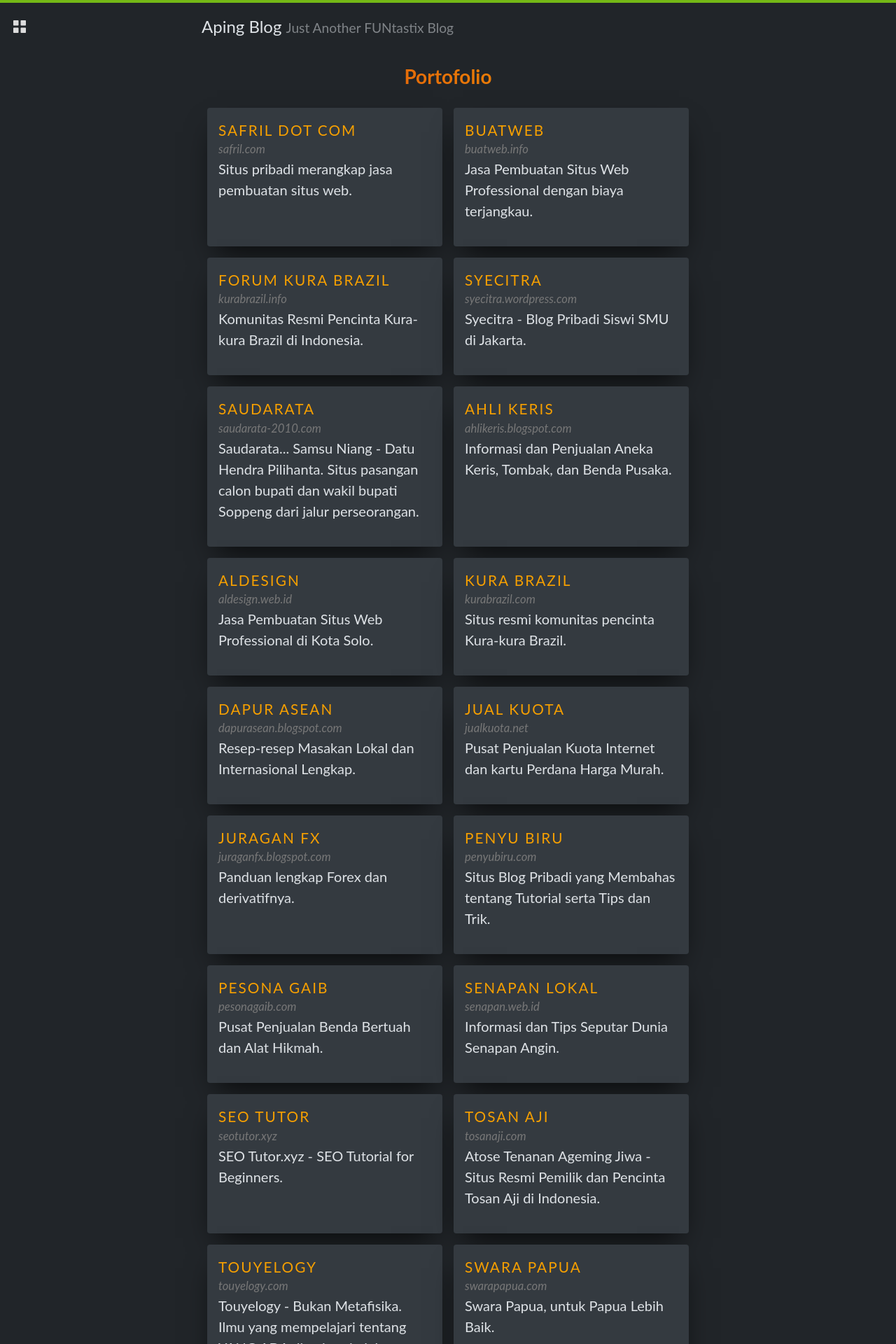
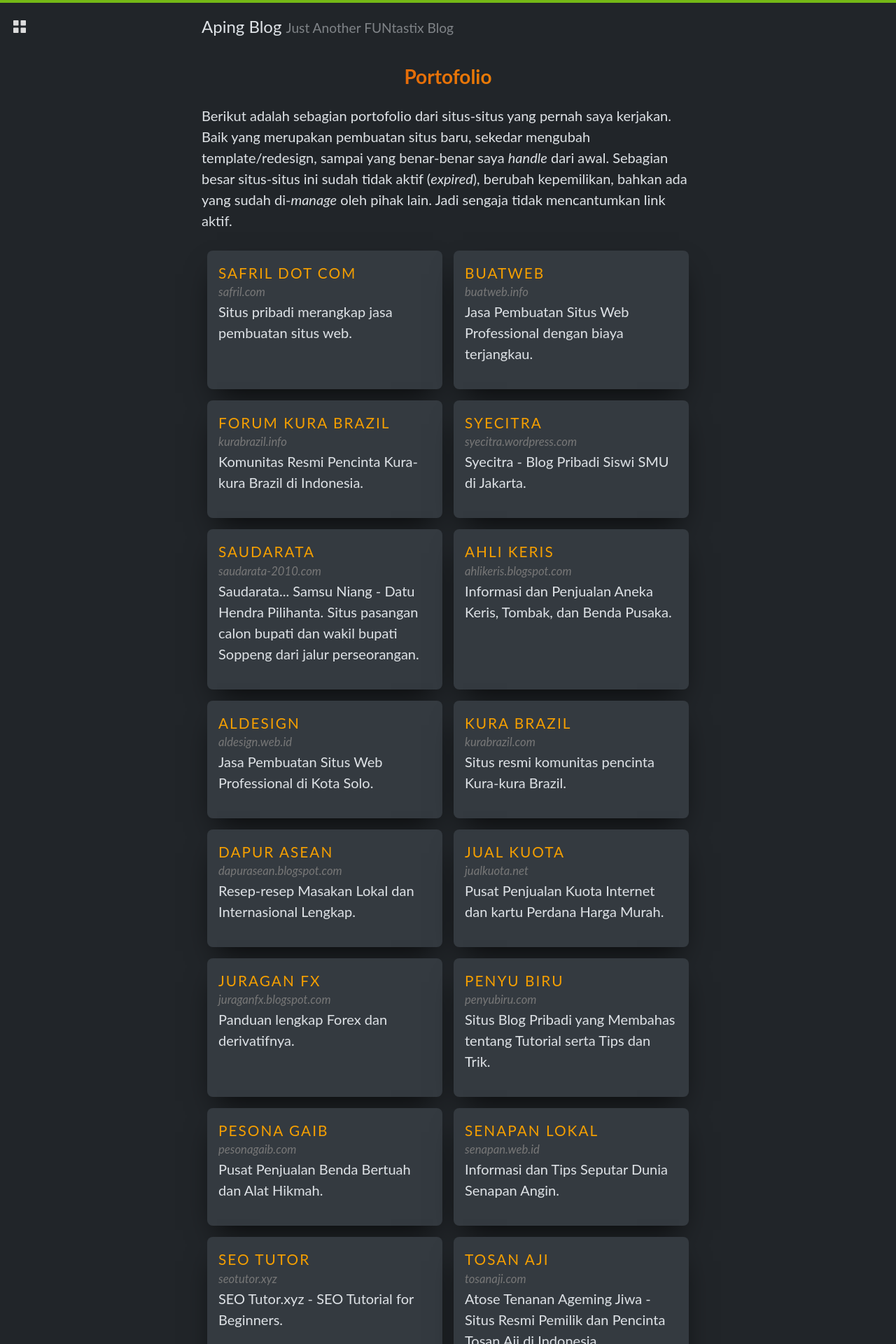
Before and after one commit to apynx/apynx.github.io, a Jekyll site: the page built from portofolio.md, in a window 1280 px wide. Shown: the top 1920 px of the page at 70% size. Built offline with Jekyll 4.4.1, drawn with Linux system fonts in a browser that asks for light colours; some web fonts are replaced; some of the changed lines change nothing that is shown.

Commit message:
portfolio

```diff
--- a/portofolio.md
+++ b/portofolio.md
@@ -3,6 +3,8 @@ layout: page
 title: Portofolio
 permalink: /portofolio/
 ---
+
+Berikut adalah sebagian portofolio dari situs-situs yang pernah saya kerjakan. Baik yang merupakan pembuatan situs baru, sekedar mengubah template/redesign, sampai yang benar-benar saya *handle* dari awal. Sebagian besar situs-situs ini sudah tidak aktif (*expired*), berubah kepemilikan, bahkan ada yang sudah di-*manage* oleh pihak lain. Jadi sengaja tidak mencantumkan link aktif.
 
 <ul class="cards">
   <li class="cards_item">
@@ -331,7 +333,7 @@ permalink: /portofolio/
   }
 .card {
     background-color: #343a40;
-    border-radius: 0.25rem;
+    border-radius: 0.5rem;
     box-shadow: 0 20px 40px -14px rgba(0,0,0,0.8);
     display: flex;
     flex-direction: column;
```
